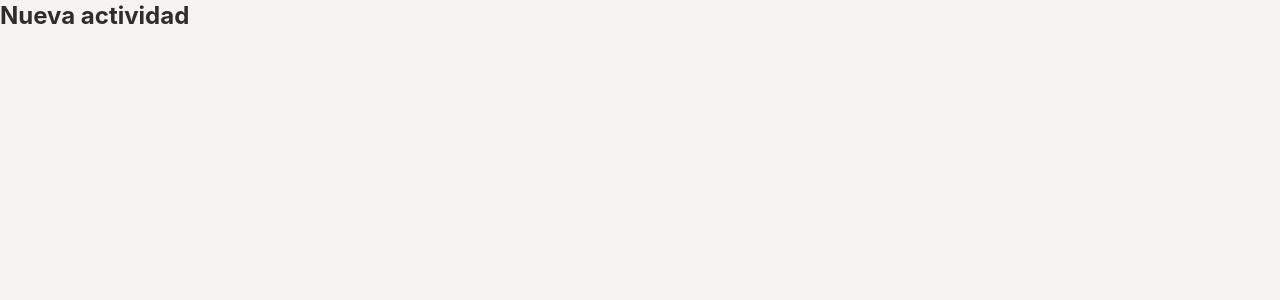
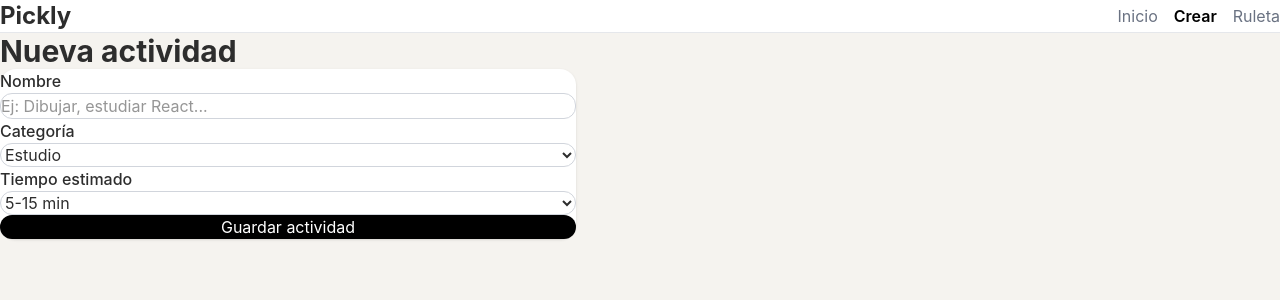
Before and after one commit to Vale-C15/Pickly, a React (Vite) app: page /add in a window 1280 px wide. Shown: the top 300 px of the page. Built offline with nearby package versions, Linux system fonts and the light colour scheme.

Commit message:
feat: agrega navegación, formulario y almacenamiento local de actividades

```diff
--- a/src/App.jsx
+++ b/src/App.jsx
@@ -1,4 +1,6 @@
 import { BrowserRouter, Routes, Route } from "react-router-dom"
+
+import Navbar from "./components/Navbar"
 
 import Home from "./pages/Home"
 import AddActivity from "./pages/AddActivity"
@@ -8,6 +10,8 @@ export default function App() {
   return (
     <BrowserRouter>
       <main className="min-h-screen">
+        <Navbar />
+
         <Routes>
           <Route path="/" element={<Home />} />
           <Route path="/add" element={<AddActivity />} />
--- /dev/null
+++ b/src/components/Navbar.jsx
@@ -0,0 +1,34 @@
+import { Link, useLocation } from "react-router-dom"
+
+export default function Navbar() {
+  const location = useLocation()
+
+  const linkStyle = (path) =>
+    location.pathname === path
+      ? "text-black font-semibold"
+      : "text-gray-500"
+
+  return (
+    <nav className="flex items-center justify-between px-6 py-4 border-b border-gray-200 bg-white">
+      <Link to="/">
+        <h1 className="text-2xl font-bold">
+          Pickly
+        </h1>
+      </Link>
+
+      <div className="flex gap-4">
+        <Link className={linkStyle("/")} to="/">
+          Inicio
+        </Link>
+
+        <Link className={linkStyle("/add")} to="/add">
+          Crear
+        </Link>
+
+        <Link className={linkStyle("/roulette")} to="/roulette">
+          Ruleta
+        </Link>
+      </div>
+    </nav>
+  )
+}
--- /dev/null
+++ b/src/data/options.js
@@ -0,0 +1,17 @@
+export const categories = [
+  "Estudio",
+  "Manualidades",
+  "Casa",
+  "Ocio",
+  "Salud",
+  "Otros"
+]
+
+export const durations = [
+  "5-15 min",
+  "15-30 min",
+  "30-60 min",
+  "1h30min - 2h",
+  "2h30min - 3h",
+  "3h+"
+]
--- a/src/pages/AddActivity.jsx
+++ b/src/pages/AddActivity.jsx
@@ -1,9 +1,102 @@
+import { useState } from "react"
+import { categories, durations } from "../data/options"
+
 export default function AddActivity() {
+  const [title, setTitle] = useState("")
+  const [category, setCategory] = useState(categories[0])
+  const [duration, setDuration] = useState(durations[0])
+
+  const handleSubmit = (e) => {
+    e.preventDefault()
+
+    const newActivity = {
+      id: crypto.randomUUID(),
+      title,
+      category,
+      duration,
+      completed: false,
+    }
+
+    const savedActivities =
+      JSON.parse(localStorage.getItem("activities")) || []
+
+    localStorage.setItem(
+      "activities",
+      JSON.stringify([...savedActivities, newActivity])
+    )
+
+    setTitle("")
+
+    alert("Actividad creada ✨")
+  }
+
   return (
-    <div className="p-6">
-      <h1 className="text-2xl font-bold">
+    <div className="max-w-xl mx-auto p-6">
+      <h1 className="text-3xl font-bold mb-6">
         Nueva actividad
       </h1>
+
+      <form
+        onSubmit={handleSubmit}
+        className="bg-white p-6 rounded-2xl shadow-sm space-y-4"
+      >
+        <div>
+          <label className="block mb-2 font-medium">
+            Nombre
+          </label>
+
+          <input
+            type="text"
+            placeholder="Ej: Dibujar, estudiar React..."
+            value={title}
+            onChange={(e) => setTitle(e.target.value)}
+            className="w-full p-3 rounded-xl border border-gray-300 outline-none"
+            required
+          />
+        </div>
+
+        <div>
+          <label className="block mb-2 font-medium">
+            Categoría
+          </label>
+
+          <select
+            value={category}
+            onChange={(e) => setCategory(e.target.value)}
+            className="w-full p-3 rounded-xl border border-gray-300"
+          >
+            {categories.map((item) => (
+              <option key={item}>
+                {item}
+              </option>
+            ))}
+          </select>
+        </div>
+
+        <div>
+          <label className="block mb-2 font-medium">
+            Tiempo estimado
+          </label>
+
+          <select
+            value={duration}
+            onChange={(e) => setDuration(e.target.value)}
+            className="w-full p-3 rounded-xl border border-gray-300"
+          >
+            {durations.map((item) => (
+              <option key={item}>
+                {item}
+              </option>
+            ))}
+          </select>
+        </div>
+
+        <button
+          className="w-full bg-black text-white py-3 rounded-xl hover:opacity-90 transition"
+        >
+          Guardar actividad
+        </button>
+      </form>
     </div>
   )
 }
--- a/src/pages/Home.jsx
+++ b/src/pages/Home.jsx
@@ -1,13 +1,55 @@
+import { useEffect, useState } from "react"
+
 export default function Home() {
+  const [activities, setActivities] = useState([])
+
+  useEffect(() => {
+    const savedActivities =
+      JSON.parse(localStorage.getItem("activities")) || []
+
+    setActivities(savedActivities)
+  }, [])
+
   return (
-    <div className="p-6">
-      <h1 className="text-3xl font-bold">
+    <div className="max-w-5xl mx-auto p-6">
+      <h1 className="text-4xl font-bold">
         Pickly
       </h1>
 
-      <p className="mt-2 text-gray-600">
-        Decide qué hacer según tu tiempo y energía.
+      <p className="text-gray-600 mt-2">
+        Encuentra algo para hacer según tu tiempo.
       </p>
+
+      <div className="mt-8 grid gap-4">
+        {activities.length === 0 ? (
+          <div className="bg-white p-8 rounded-2xl text-center">
+            <p className="text-gray-500">
+              No hay actividades todavía ✨
+            </p>
+          </div>
+        ) : (
+          activities.map((activity) => (
+            <div
+              key={activity.id}
+              className="bg-white p-5 rounded-2xl shadow-sm"
+            >
+              <div className="flex items-center justify-between">
+                <h2 className="text-xl font-semibold">
+                  {activity.title}
+                </h2>
+
+                <span className="text-sm text-gray-500">
+                  {activity.duration}
+                </span>
+              </div>
+
+              <p className="mt-2 text-gray-600">
+                {activity.category}
+              </p>
+            </div>
+          ))
+        )}
+      </div>
     </div>
   )
 }
```
